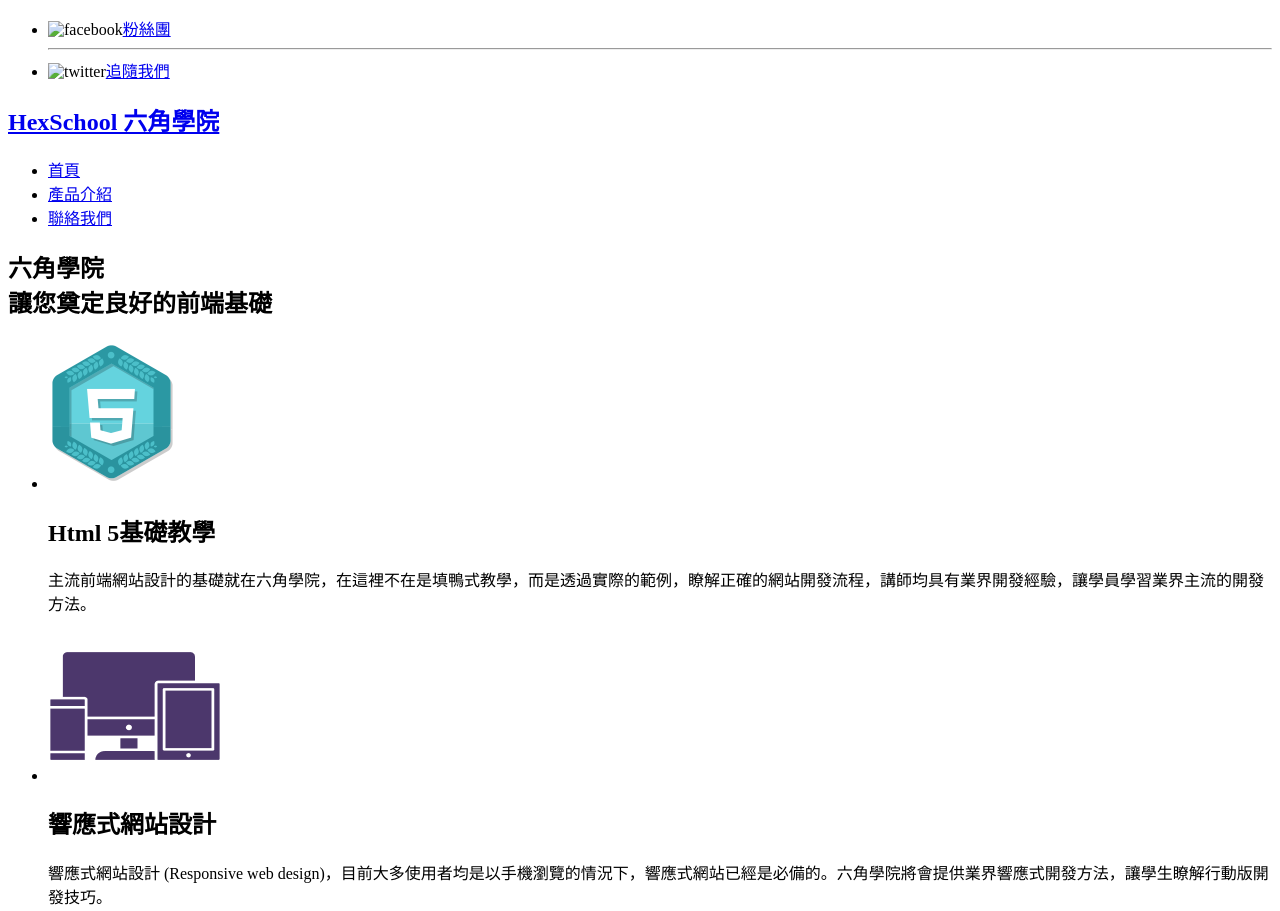
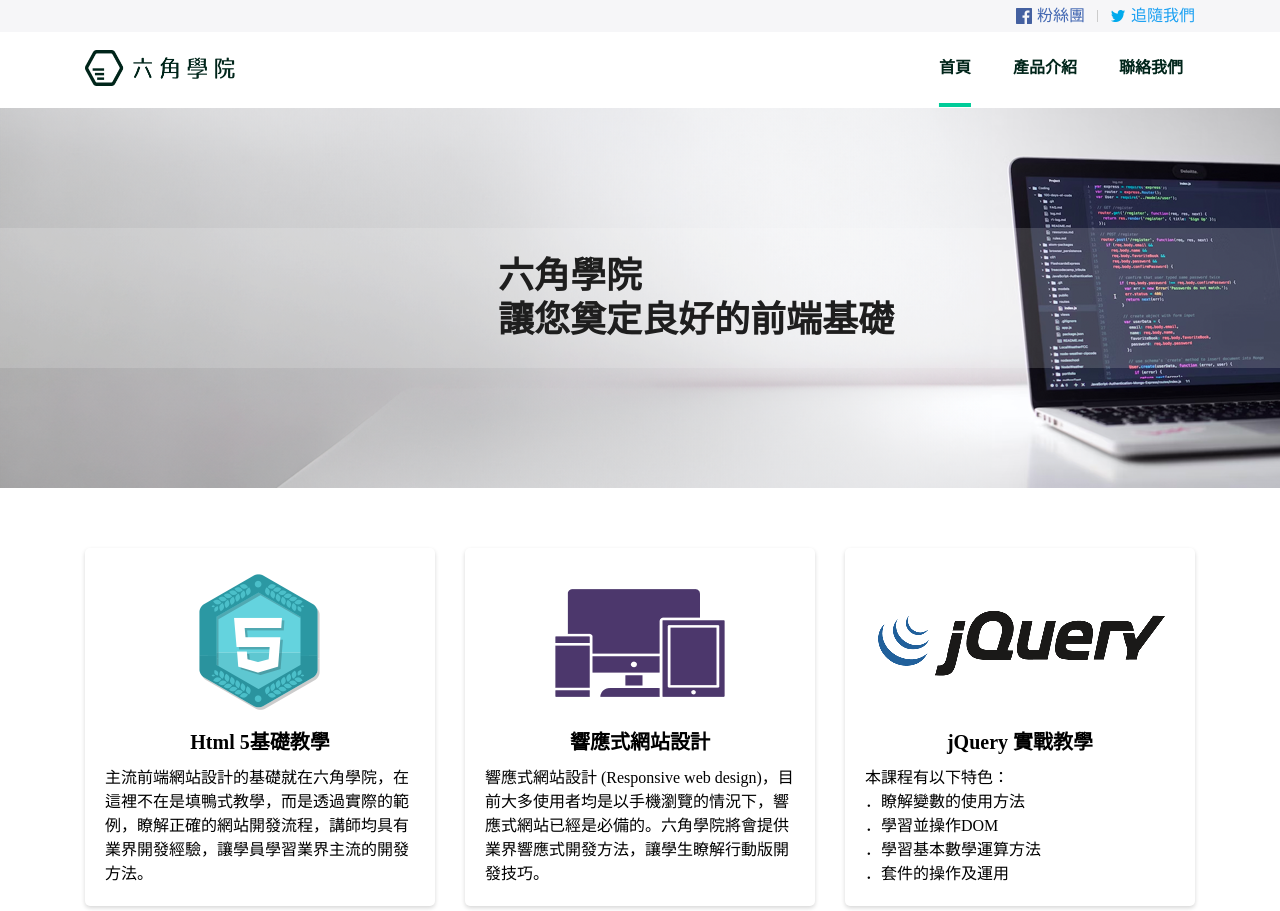
Before and after one commit to piggy-learning/PSD-Practice-HexFrontPage, a plain HTML site: page index.html in a window 1280 px wide. Shown: the top 911 px of the page. Drawn offline with Linux system fonts and the light colour scheme; the site is published under a folder, as on GitHub Pages, so addresses that start at the root find nothing.

Commit message:
fix css link

```diff
--- a/index.html
+++ b/index.html
@@ -9,8 +9,8 @@
   <meta property="og:title" content="六角學院,讓您奠定良好的前端基礎" />
   <meta property="og:description" content="主流前端網站設計的基礎就在六角學院，在這裡不在是填鴨式教學，而是透過實際的範例，瞭解正確的網站開發流程">
   <meta property="og:type" content="website" />
-  <link rel="stylesheet" href="/CSS/cssreset.css" />
-  <link rel="stylesheet" href="/CSS/styles.css" />
+  <link rel="stylesheet" href="CSS/cssreset.css" />
+  <link rel="stylesheet" href="CSS/styles.css" />
   <title>HTML課程作業</title>
 </head>
 
@@ -19,9 +19,9 @@
     <div class="header">
       <nav class="link-list">
         <ul>
-          <li><img src="/Img/facebookIcon.png" alt="facebook"><a class="link-list-fb" href="#">粉絲團</a></li>
+          <li><img src="Img/facebookIcon.png" alt="facebook"><a class="link-list-fb" href="#">粉絲團</a></li>
           <hr>
-          <li><img src="/Img/twitterIcon.png" alt="twitter"><a class="link-list-twt" href="#">追隨我們</a></li>
+          <li><img src="Img/twitterIcon.png" alt="twitter"><a class="link-list-twt" href="#">追隨我們</a></li>
         </ul>
       </nav>
       <nav class="menu-container">
```
